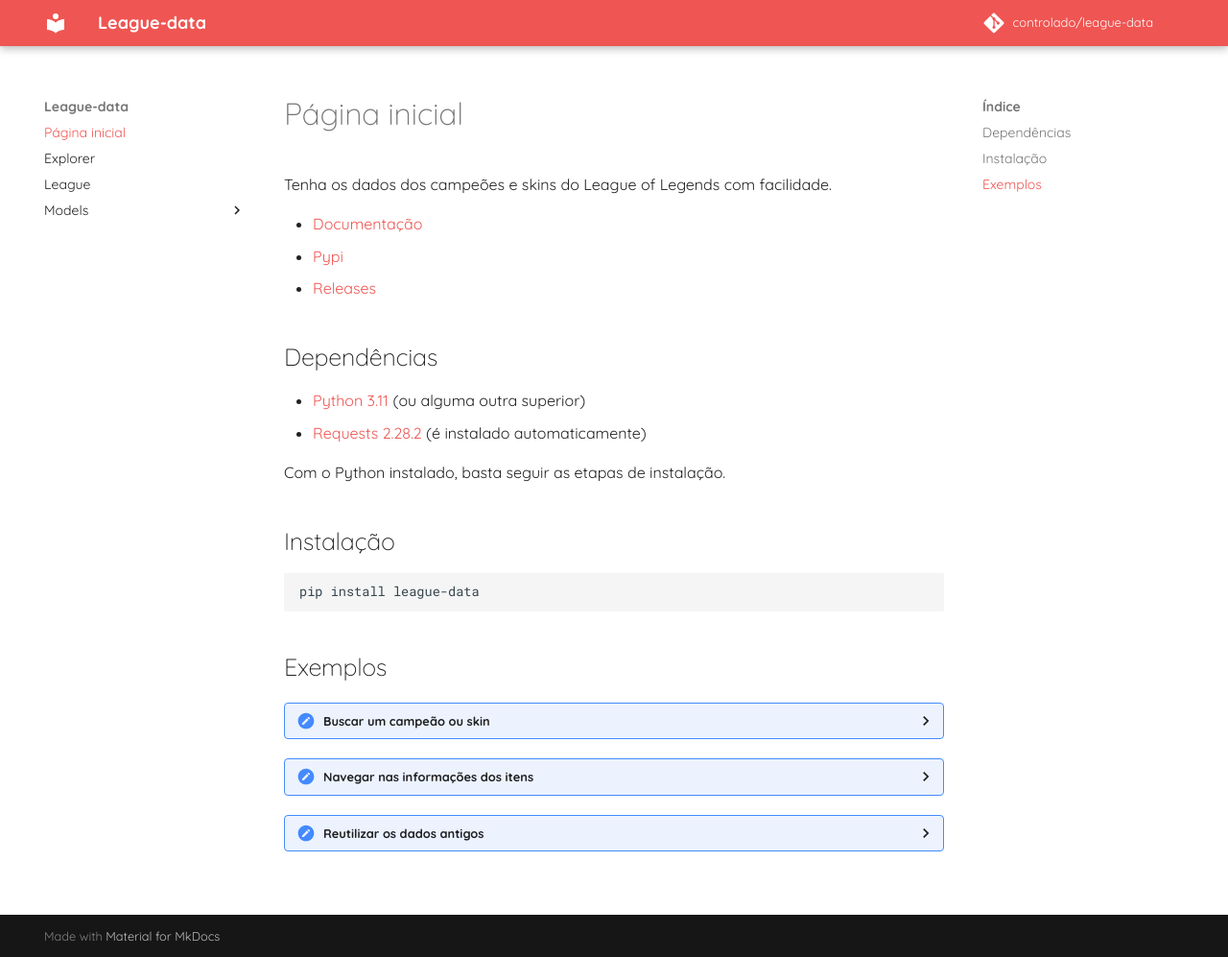
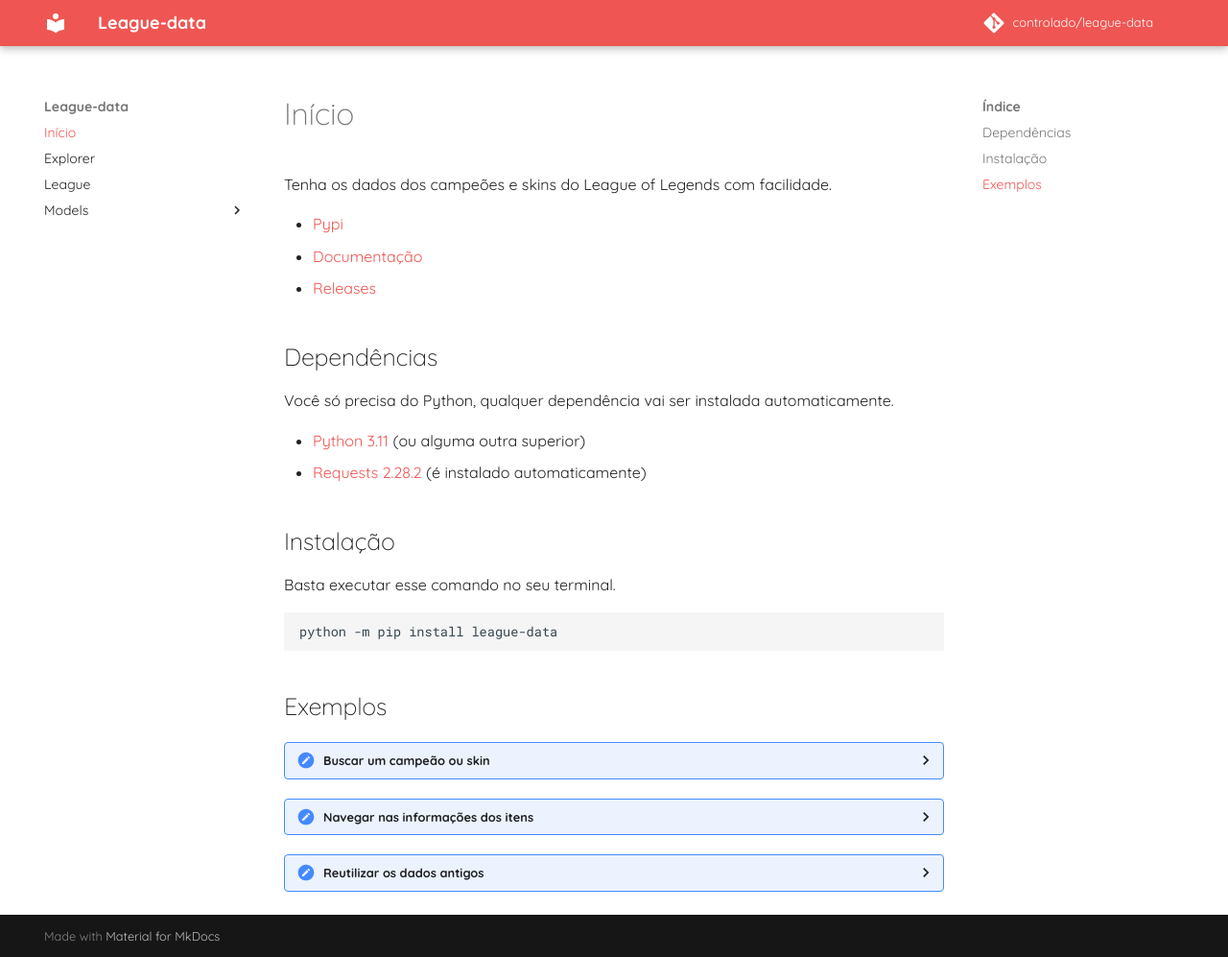
Before and after one commit to controlado/league-data, an MkDocs documentation site: the page built from docs/index.md, in a window 1280 px wide and 997 px high. Shown: the whole window at 96% size. Built offline with MkDocs 1.6.1 and Material for MkDocs 9.7.7, drawn with Linux system fonts in a browser that asks for light colours; comment, search, counter and statistics services are not loaded.

````diff
--- a/docs/index.md
+++ b/docs/index.md
@@ -1,23 +1,24 @@
-# Página inicial
+# Início
 
 Tenha os dados dos campeões e skins do League of Legends com facilidade.
 
+- [Pypi](https://pypi.org/project/league-data/)
 - [Documentação](https://league-data.readthedocs.io/en/latest/)
-- [Pypi](https://pypi.org/project/league-data/)
 - [Releases](https://github.com/controlado/league-data/releases/)
 
 ## Dependências
 
+Você só precisa do Python, qualquer dependência vai ser instalada automaticamente.
+
 - [Python 3.11](https://www.python.org/downloads/release/python-3112/) (ou alguma outra superior)
 - [Requests 2.28.2](https://requests.readthedocs.io/en/latest/) (é instalado automaticamente)
 
-Com o Python instalado, basta seguir as etapas de instalação.
-
 ## Instalação
 
-```
-pip install league-data
-```
+Basta executar esse comando no seu terminal.
+
+    python -m pip install league-data
+
 
 ## Exemplos
 
````
Also changed, not shown: README.md (+21 -12 lines).
